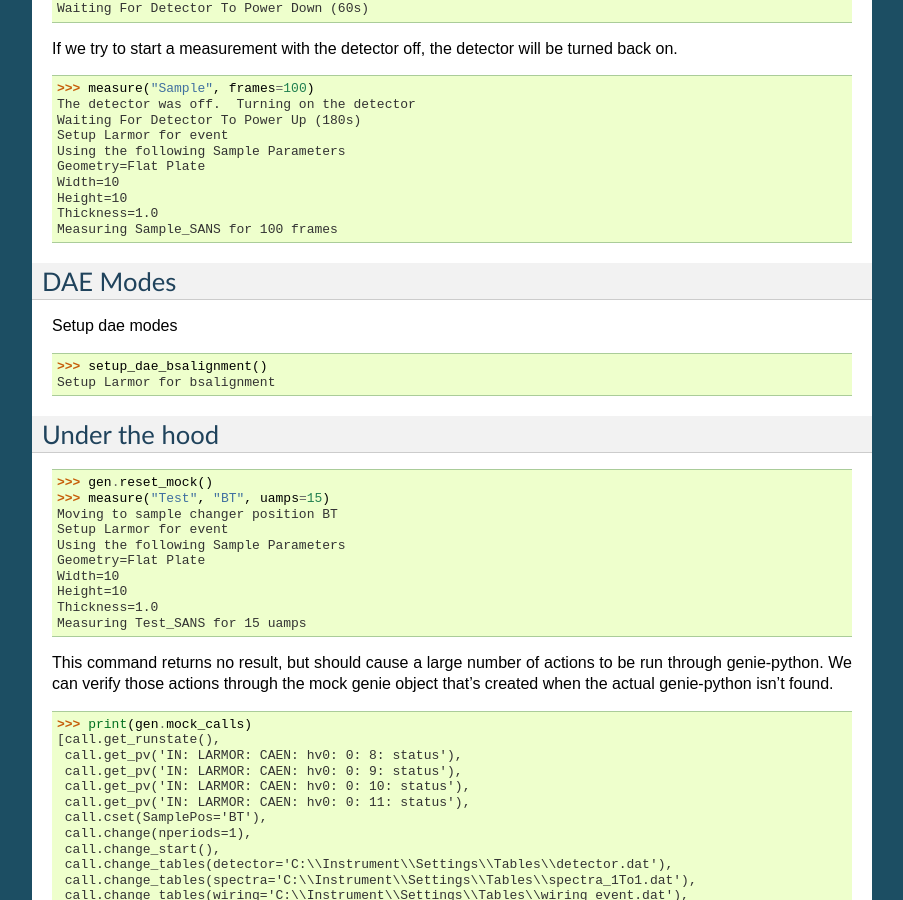
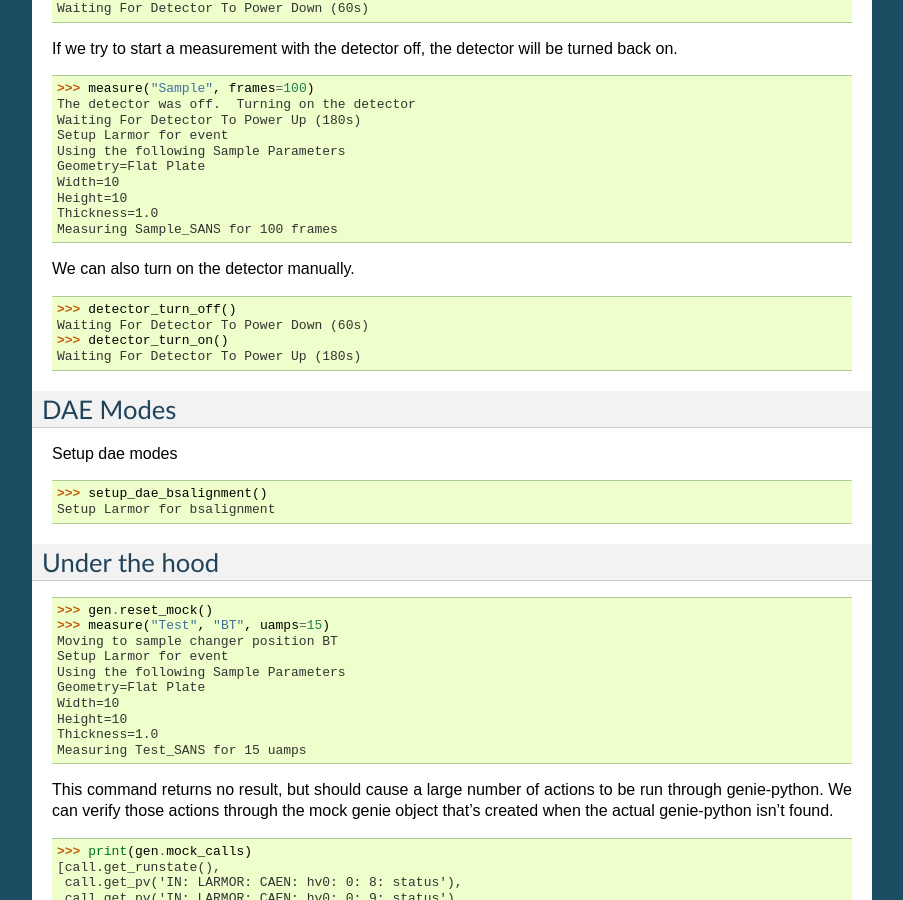
Before and after one commit to PyGenie-Scans/SansScripts, a Sphinx documentation site: the page built from doc/source/tutorial.rst, in a window 1280 px wide and 900 px high, scrolled down 3672 px. Shown: the whole window, without its empty margins (198-1101 px from the left). Built offline with Sphinx 7.4.7, drawn with Linux system fonts in a browser that asks for light colours.

Commit message:
Show power cycling the detector

```diff
--- a/doc/source/tutorial.rst
+++ b/doc/source/tutorial.rst
@@ -244,6 +244,13 @@ Height=10
 Thickness=1.0
 Measuring Sample_SANS for 100 frames
 
+We can also turn on the detector manually.
+
+>>> detector_turn_off()
+Waiting For Detector To Power Down (60s)
+>>> detector_turn_on()
+Waiting For Detector To Power Up (180s)
+
 
 DAE Modes
 =========
```
